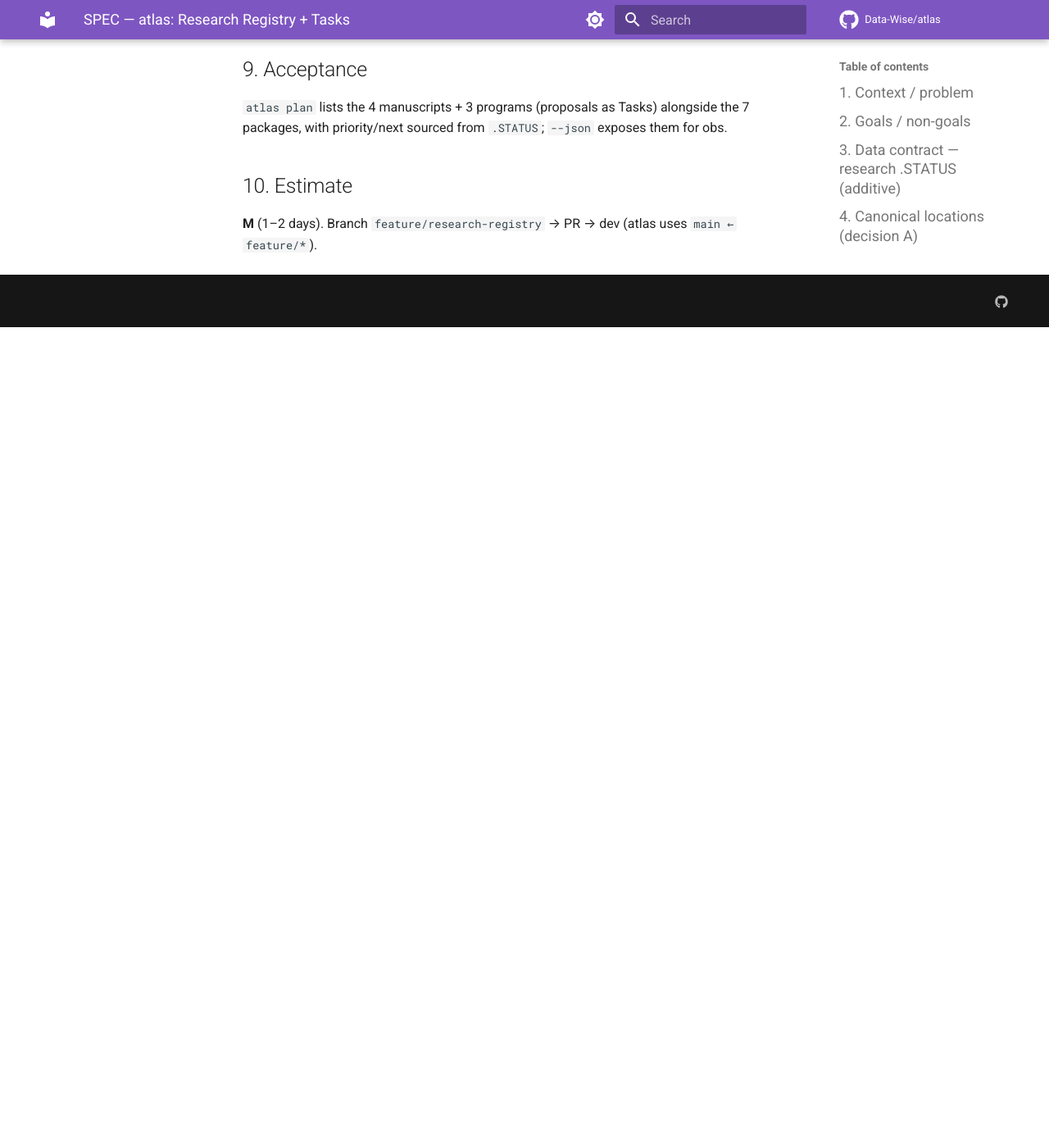
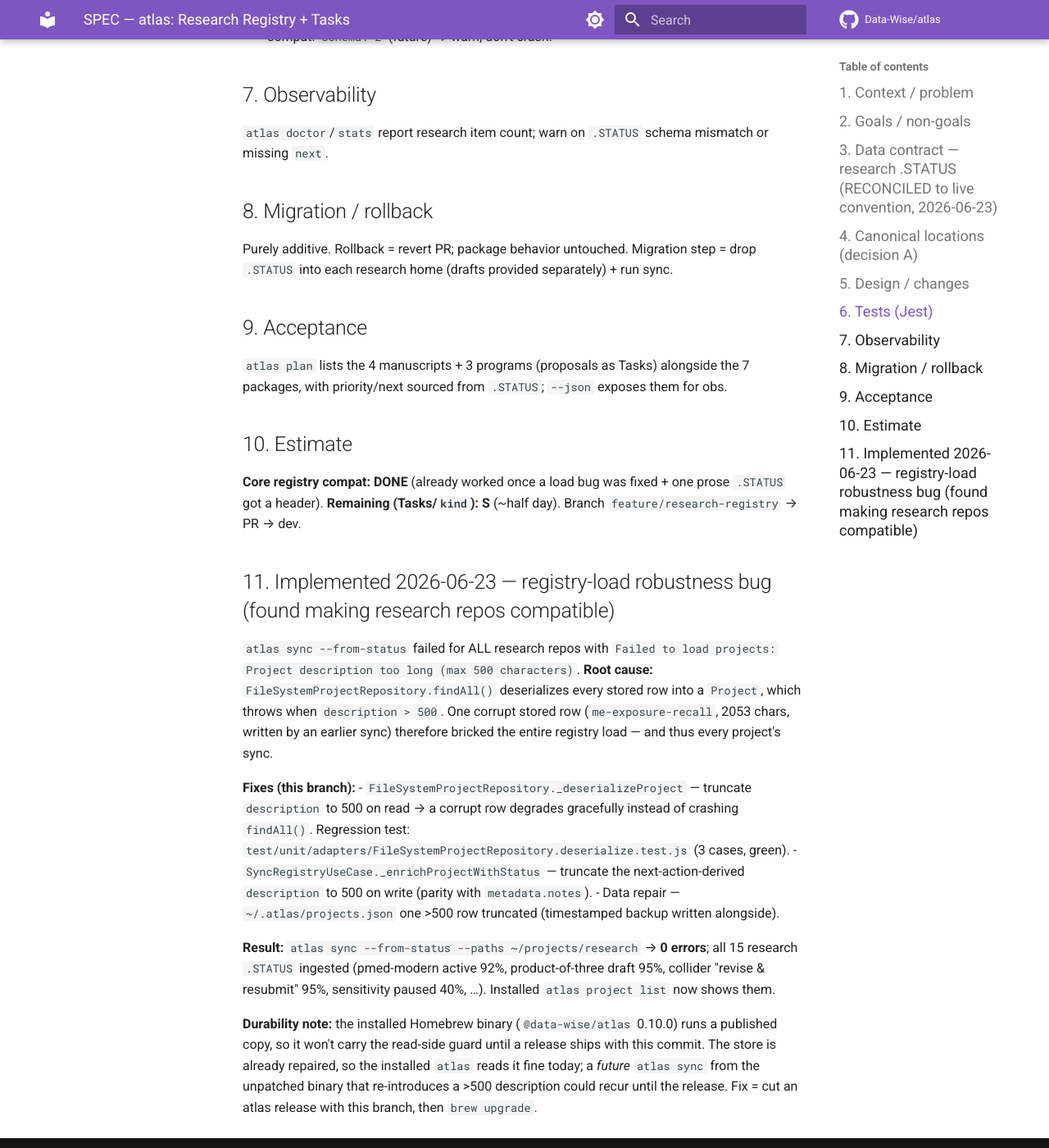
Before and after one commit to Data-Wise/atlas, an MkDocs documentation site: the page built from docs/specs/SPEC-atlas-research-registry.md, in a window 1280 px wide and 1400 px high, scrolled down 2007 px. Shown: the whole window at 82% size. Built offline with MkDocs 1.6.1 and Material for MkDocs 9.7.7, drawn with Linux system fonts in a browser that asks for light colours; comment, search, counter and statistics services are not loaded; before the commit the page ends 2406 px from its top, so only the background shows below that; some of the changed text lies outside the part shown.

Commit message:
fix(registry): truncate Project description to 500 on read+write so one over-long .STATUS row cannot brick atlas sync (RFC-000)
Root cause: a single 2053-char stored description threw in FileSystemProjectRepository.findAll(), cascading 'Failed to load projects' to every sync target. Adds read-side + write-side truncation, a regression test, and reconciles SPEC-atlas to the live .STATUS convention.

````diff
--- a/docs/specs/SPEC-atlas-research-registry.md
+++ b/docs/specs/SPEC-atlas-research-registry.md
@@ -8,22 +8,26 @@ atlas registers `~/projects` git projects via `.STATUS` (`SyncFromStatus`). **Re
 **Goals:** atlas ingests research `.STATUS`; models program→proposal hierarchy via Tasks; `plan` surfaces research + packages with priority/next.
 **Non-goals:** scanning iCloud; TUI redesign; any LLM.
 
-## 3. Data contract — research `.STATUS` (additive)
-Machine-readable header, superset of the package header:
+## 3. Data contract — research `.STATUS` (RECONCILED to live convention, 2026-06-23)
+> **Reality check (verified `atlas sync --from-status --paths ~/projects/research`):** atlas v0.10 **already parses research `.STATUS` and had registered all 15 research projects** (collider→"revise & resubmit" 95%, product-of-three→draft 95%, sensitivity→paused 40%, …). The **only** repo missing a header was `pmed-modern` (prose-only) — **fixed 2026-06-23**. So basic registry compat ALREADY EXISTS; this SPEC's real remaining scope is the **Tasks/kind enhancement**, not basic parsing.
+
+**Live header that repos use + atlas reads (do NOT redesign — match it):**
 ```yaml
-status: active | released | blocked | planning      # existing
-priority: P0 | P1 | P2 | "—"                         # existing
-progress: 0-100                                      # existing
-next: <one-line next action>                         # existing
-kind: manuscript | program | proposal | package      # NEW (default: package)
-program: <program-id | "—">                          # NEW (proposals only)
-venue: <venue | "—">                                 # NEW
-schema: 1                                             # NEW (compat gate)
-tasks:                                               # NEW (optional → atlas Tasks)
-  - text: "define estimand"; priority: P1; est: "2d"; done: false
-updated: YYYY-MM-DD
+status: <free text>     # e.g. active | draft | paused | planning | "revise & resubmit"
+priority: <free text>   # e.g. high | -- | P1   (atlas maps to an int internally)
+progress: 0-100
+next: <one-line next action>
+type: research          # atlas project type
+target: <venue>         # the venue field is `target`, NOT `venue`
 ```
-**Back-compat:** existing parser reads `status/priority/progress/next` unchanged; all new keys optional.
+**Additive (this SPEC proposes; atlas ignores unknown keys today → forward-compat, harmless now):**
+```yaml
+kind: manuscript | program | proposal   # for the program→proposal model
+program: <program-id>                    # proposals only
+tasks:                                   # → atlas Tasks (the ACTUAL new work in this SPEC)
+  - text: "define estimand"; priority: P1; done: false
+```
+**Back-compat:** every current `.STATUS` already parses. Corrections vs my first draft: `priority` is **free-text** (not P0/P1/P2); the venue key is **`target`** (not `venue`); there is **no `schema:`** key — dropped.
 
 ## 4. Canonical locations (decision A)
 `~/projects/research/<manuscript|program>/.STATUS`; per-proposal `.STATUS` under the program repo. **Not iCloud** (atlas reads git; obs renders to iCloud).
@@ -50,4 +54,16 @@ Purely additive. Rollback = revert PR; package behavior untouched. Migration ste
 `atlas plan` lists the 4 manuscripts + 3 programs (proposals as Tasks) alongside the 7 packages, with priority/next sourced from `.STATUS`; `--json` exposes them for obs.
 
 ## 10. Estimate
-**M** (1–2 days). Branch `feature/research-registry` → PR → dev (atlas uses `main ← feature/*`).
+**Core registry compat: DONE** (already worked once a load bug was fixed + one prose `.STATUS` got a header). **Remaining (Tasks/`kind`): S** (~half day). Branch `feature/research-registry` → PR → dev.
+
+## 11. Implemented 2026-06-23 — registry-load robustness bug (found making research repos compatible)
+`atlas sync --from-status` failed for ALL research repos with `Failed to load projects: Project description too long (max 500 characters)`. **Root cause:** `FileSystemProjectRepository.findAll()` deserializes every stored row into a `Project`, which throws when `description > 500`. One corrupt stored row (`me-exposure-recall`, 2053 chars, written by an earlier sync) therefore bricked the entire registry load — and thus every project's sync.
+
+**Fixes (this branch):**
+- `FileSystemProjectRepository._deserializeProject` — truncate `description` to 500 on read → a corrupt row degrades gracefully instead of crashing `findAll()`. Regression test: `test/unit/adapters/FileSystemProjectRepository.deserialize.test.js` (3 cases, green).
+- `SyncRegistryUseCase._enrichProjectWithStatus` — truncate the next-action-derived `description` to 500 on write (parity with `metadata.notes`).
+- Data repair — `~/.atlas/projects.json` one >500 row truncated (timestamped backup written alongside).
+
+**Result:** `atlas sync --from-status --paths ~/projects/research` → **0 errors**; all 15 research `.STATUS` ingested (pmed-modern active 92%, product-of-three draft 95%, collider "revise & resubmit" 95%, sensitivity paused 40%, …). Installed `atlas project list` now shows them.
+
+**Durability note:** the installed Homebrew binary (`@data-wise/atlas` 0.10.0) runs a published copy, so it won't carry the read-side guard until a release ships with this commit. The store is already repaired, so the installed `atlas` reads it fine today; a *future* `atlas sync` from the unpatched binary that re-introduces a >500 description could recur until the release. Fix = cut an atlas release with this branch, then `brew upgrade`.
````
Also changed, not shown: 3 other files.
